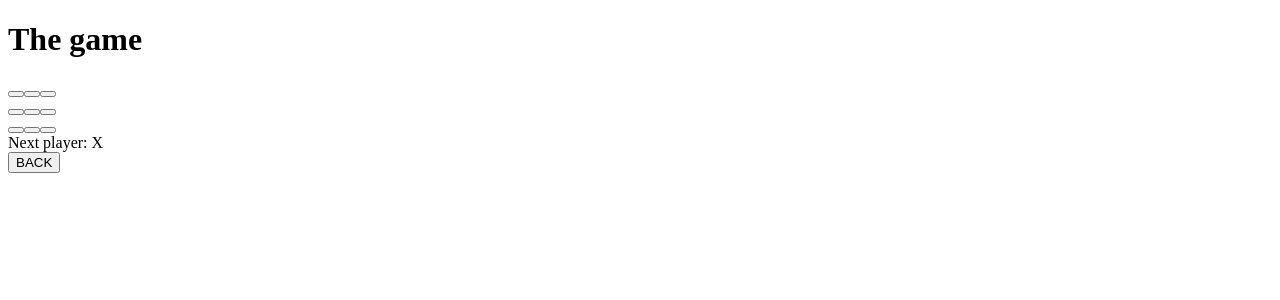
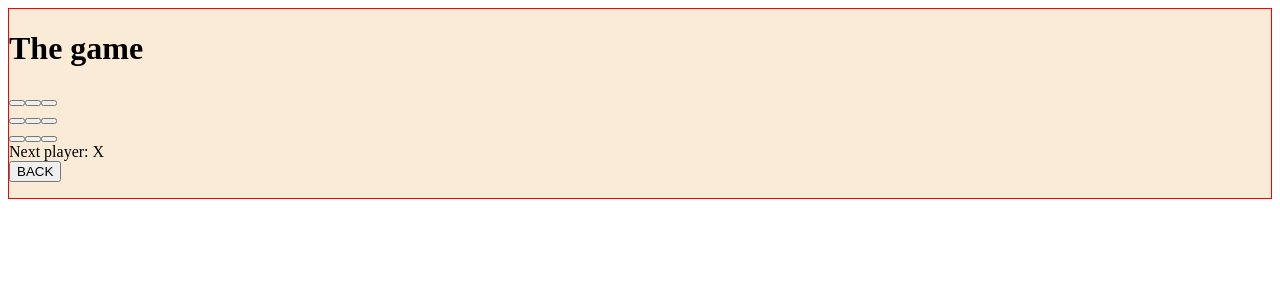
Before and after one commit to kirilchristov/draw, a React app: page / in a window 1280 px wide. Shown: the top 300 px of the page. Built offline with nearby package versions, Linux system fonts and the light colour scheme; the HTML template or start-up script is replaced by a standard one.

Commit message:
started adding style changes

```diff
--- a/src/App.css
+++ b/src/App.css
@@ -1,3 +1,12 @@
 .App {
   text-align: center;
 }
+
+.app-container {
+  border: 1px solid black;
+}
+
+#app {
+  border: 1px solid red;
+  background-color: antiquewhite;
+}
```
Also changed, not shown: 1 other file (tests, documents, lock files or other folders).
